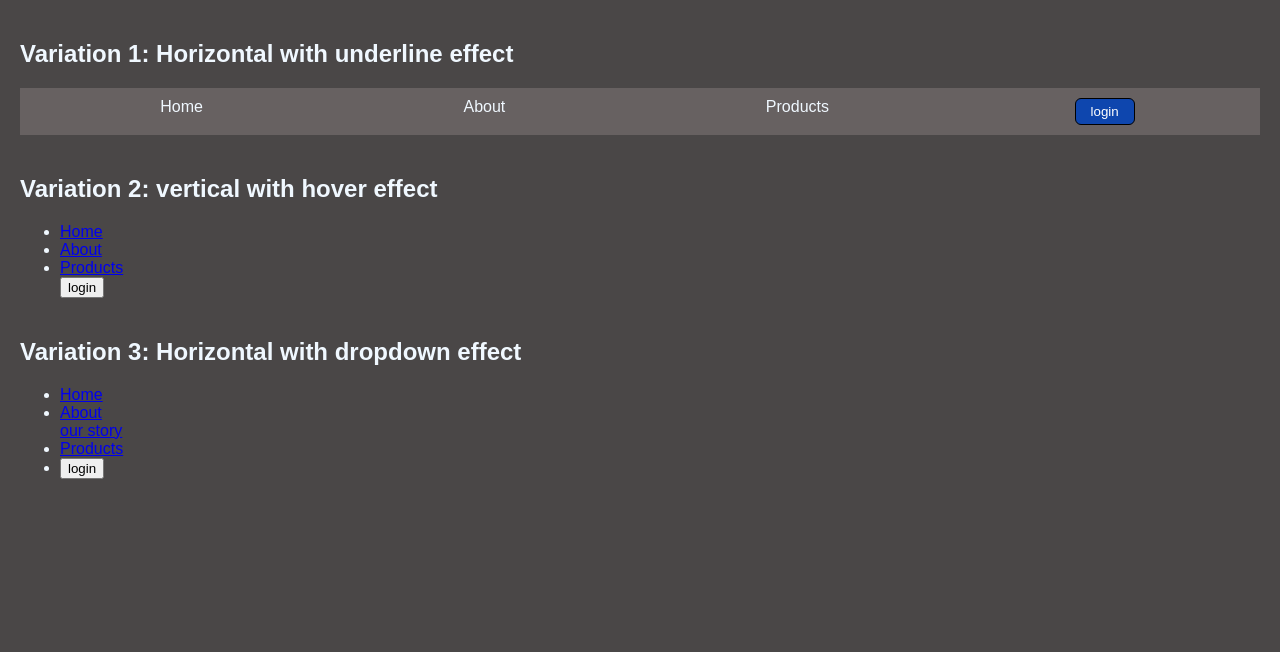
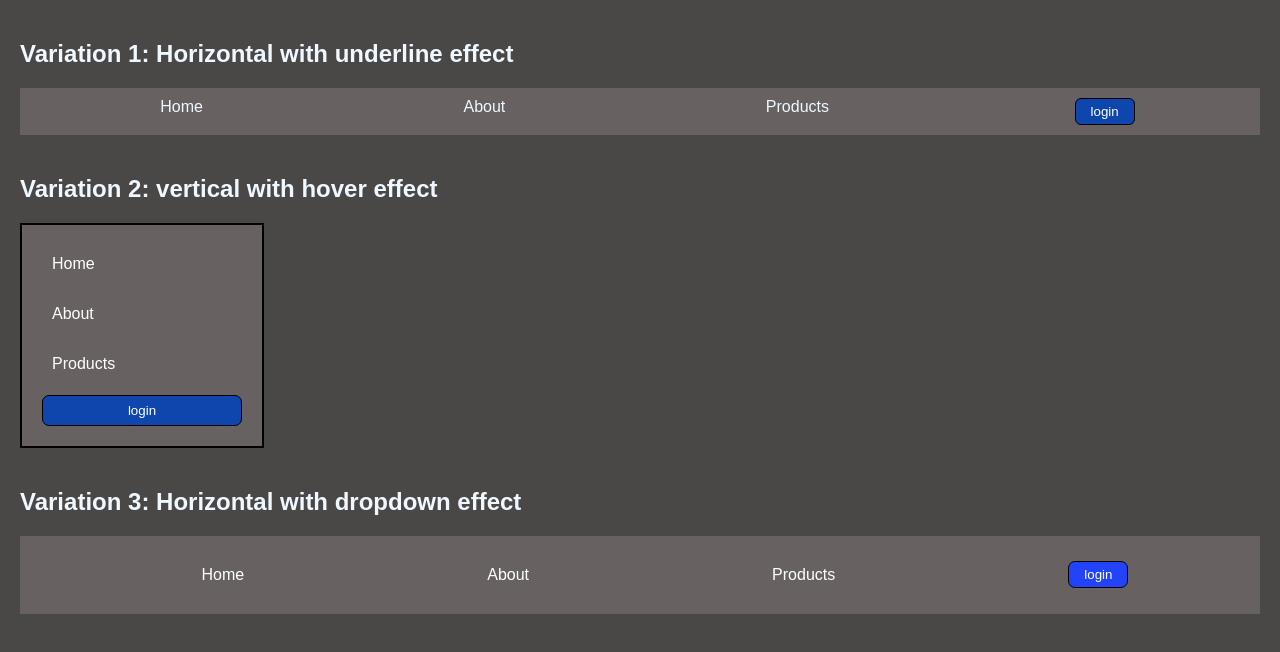
Before and after one commit to rachanadutta/chaicodecourse, a plain HTML site: page navigation/index.html in a window 1280 px wide. Drawn offline with Linux system fonts and the light colour scheme.

Commit message:
completed css

```diff
--- a/navigation/index.html
+++ b/navigation/index.html
@@ -4,65 +4,8 @@
     <meta charset="UTF-8">
     <meta name="viewport" content="width=device-width, initial-scale=1.0">
     <title>Navigation Bar Variations</title>
-    <style>
-        body{
-            font-family: Arial, sans-serif;
-            margin: 0;
-            padding: 20px;
-            background-color: #4a4747;
-            color: aliceblue;
-        }
-        .nav{
-            margin-bottom: 40px;
-        }
-        h2{
-            margin-bottom: 20px;
-        }
-        .nav1{
-            padding: 10px;
-            background-color: #676161;
+    <link rel="stylesheet" href="style.css">
 
-        }
-        .nav1 ul{
-            list-style-type: none;
-            margin: 0;
-            padding: 0;
-            display: flex;
-            justify-content: space-around;
-        }
-        .nav1 li{
-            display: inline;
-
-        }
-        .nav1 a{
-            text-decoration: none;
-            color: aliceblue;
-            padding: 5px 15px;
-            position: relative;
-        }
-        .nav1 .login-btn{
-            background-color: #0e46ae;
-            border: 1px solid black;
-            color: #fff;
-            padding: 5px 15px;
-            cursor: pointer;
-            border-radius: 6px;
-        }
-        .nav1 a::after{
-            content: "";
-            position: absolute;
-            bottom: 0;
-            left: 0;
-            width: 100%;
-            height: 2px;
-            background-color: #0e46ae;
-            transform: scaleX(0);
-            transition: transform 0.3s ease-in-out;
-        }
-        .nav1 a:hover::after{
-            transform: scale(1);
-        }
-    </style>
 
 </head>
 <body>
@@ -78,8 +21,9 @@
         </nav>
     </div>
     <div class="nav">
+        <h2>Variation 2: vertical with hover effect</h2>
         <nav class="nav2">
-            <h2>Variation 2: vertical with hover effect</h2>
+
             <ul>
                 <li><a href="#">Home</a></li>
                 <li><a href="#">About</a></li>
@@ -89,14 +33,17 @@
         </nav>
     </div>
     <div class="nav">
+        <h2>Variation 3: Horizontal with dropdown effect</h2>
         <nav class="nav3">
-            <h2>Variation 3: Horizontal with dropdown effect</h2>
+
             <ul>
                 <li><a href="#">Home</a></li>
                 <li class="dropdown">
                     <a href="#">About</a>
                     <div class="dropdown-content">
                         <a href="#">our story</a>
+                        <a href="#">our team</a>
+                        <a href="#">our mission</a>
                     </div>
 
                 </li>
--- /dev/null
+++ b/navigation/style.css
@@ -0,0 +1,159 @@
+body{
+            font-family: Arial, sans-serif;
+            margin: 0;
+            padding: 20px;
+            background-color: #4a4747;
+            color: aliceblue;
+        }
+        .nav{
+            margin-bottom: 40px;
+        }
+        h2{
+            margin-bottom: 20px;
+        }
+        .nav1{
+            padding: 10px;
+            background-color: #676161;
+
+        }
+        .nav1 ul{
+            list-style-type: none;
+            margin: 0;
+            padding: 0;
+            display: flex;
+            justify-content: space-around;
+        }
+        .nav1 li{
+            display: inline;
+
+        }
+        .nav1 a{
+            text-decoration: none;
+            color: aliceblue;
+            padding: 5px 15px;
+            position: relative;
+        }
+        .nav1 .login-btn{
+            background-color: #0e46ae;
+            border: 1px solid black;
+            color: #fff;
+            padding: 5px 15px;
+            cursor: pointer;
+            border-radius: 6px;
+        }
+        .nav1 a::after{
+            content: "";
+            position: absolute;
+            bottom: 0;
+            left: 0;
+            width: 100%;
+            height: 2px;
+            background-color: #0e46ae;
+            transform: scaleX(0);
+            transition: transform 0.3s ease-in-out;
+        }
+        .nav1 a:hover::after{
+            transform: scale(1);
+        }
+        .nav2{
+            background-color: #676161;
+            border: 2px solid black;
+            width: 200px;
+            padding: 20px;
+        }
+        .nav2 ul{
+            list-style-type: none;
+            margin: 0;
+            padding: 0;
+
+        }
+        .nav2 li{
+            margin-bottom: 12px;
+        }
+        .nav2 a{
+            text-decoration: none;
+            color: #fff;
+            display: block;
+            padding: 10px;
+            width: 100%;
+        }
+        .nav2 a:hover{
+            background-color: #0e46ae;
+        }
+        .nav2 .login-btn{
+            background-color: #0e46ae;
+            color: #fff;
+            border: 1px solid black;
+            border-radius: 7px;
+            padding: 7px 15px;
+            margin-left: 0px;
+            width: 100%;
+
+        }
+        .nav2 .login-btn:hover{
+            background-color: #fff;
+            color: #0e46ae;
+            cursor: pointer;
+        }
+        .nav3{
+            background-color: #676161;
+            border:none;
+            padding: 20px;
+
+        }
+        .nav3 ul{
+            list-style-type: none;
+            padding: none;
+            margin: 0;
+            display: flex;
+            justify-content: space-around;
+            align-items: center;
+        }
+        .nav3 li{
+            display: inline;
+        }
+        .nav3 a{
+            text-decoration: none;
+            color: #fff;
+            display: block;
+            padding: 10px;
+            position: relative;
+        }
+        .nav3 .dropdown-content{
+            display: none;
+        }
+        .nav3 .dropdown:hover .dropdown-content{
+            display: block;
+            position: absolute;
+            background-color: #676161;
+            min-width: 160px;
+
+        }
+        .nav3 .dropdown:hover .dropdown-content a:hover{
+            background-color: #2343f8;
+        }
+        .nav3 .login-btn{
+            background-color: #2343f8;
+            color: #fff;
+            border: 1px solid black;
+            border-radius: 7px;
+            padding: 5px 15px;
+        }
+        .nav3 .login-btn:hover{
+            background-color: #fff;
+            color: #2343f8;
+        }
+        .nav3 a::after{
+            position: absolute;
+            content: "";
+            width: 100%;
+            height: 2px;
+            background-color: #0e46ae;
+            bottom: 0;
+            left: 0;
+            transform: scaleX(0);
+            transition: transform 0.3s ease-in-out;
+        }
+        .nav3 a:hover::after{
+            transform: scaleX(1);
+        }
```
